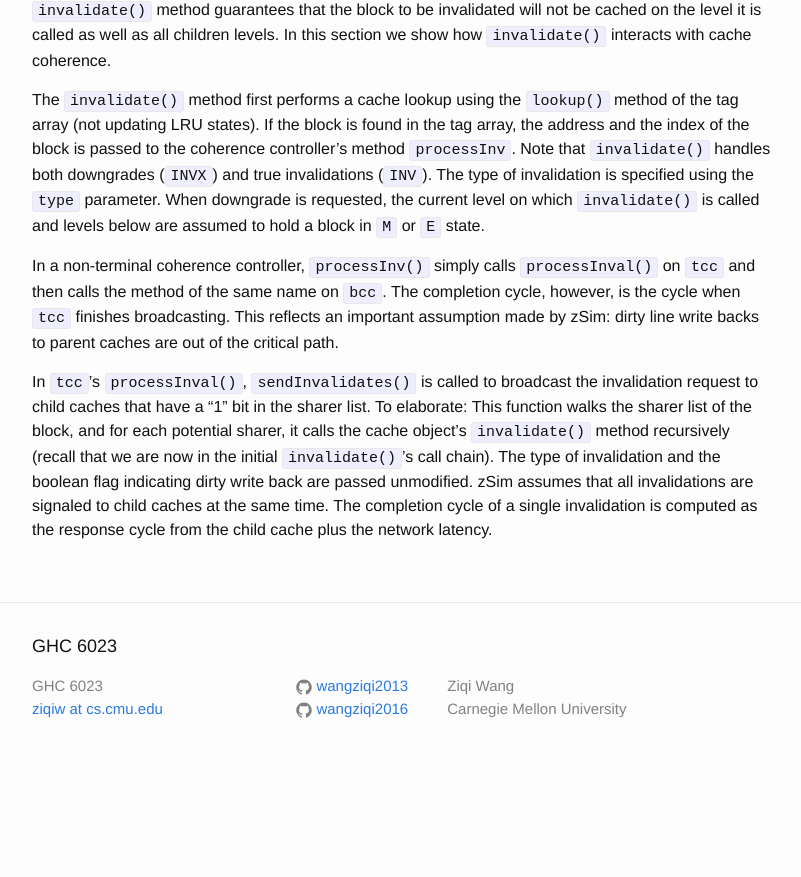
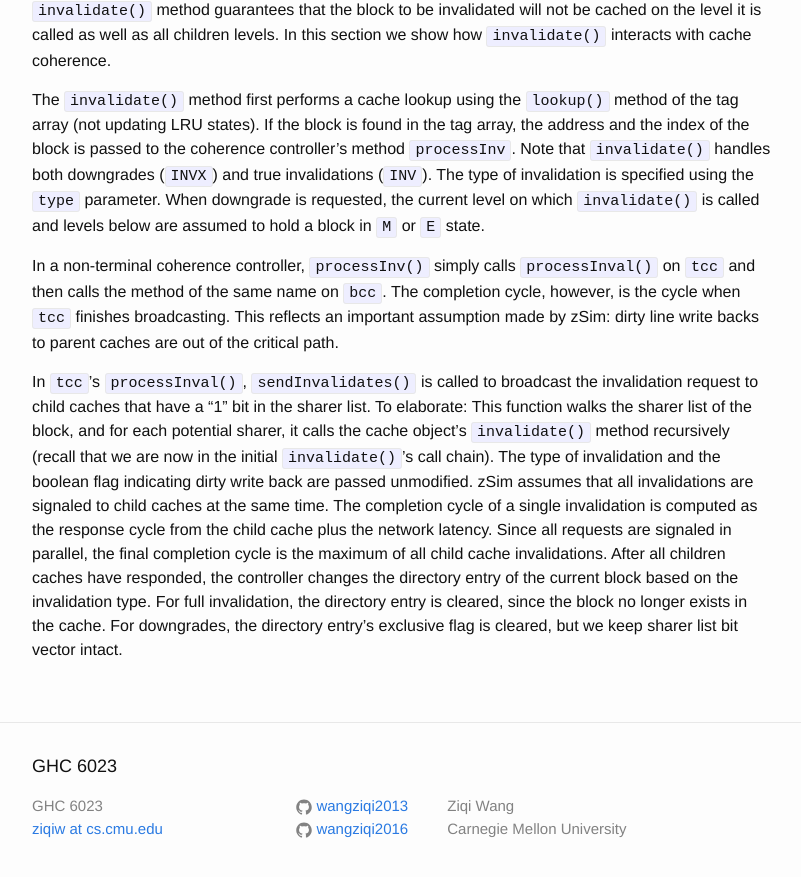
Before and after one commit to wangziqi2013/wangziqi2013.github.io, a Jekyll site: the page built from _posts/2019-12-24-understand-zsim-cc-sim.markdown, in a window 1280 px wide and 900 px high, scrolled down 8040 px. Shown: the top 877 px of the window, without its empty margins (238-1039 px from the left). Built offline with Jekyll 4.4.1, drawn with Linux system fonts in a browser that asks for light colours; before the commit the page ends 8820 px from its top, so only the background shows below that.

Commit message:
Finish invalidation tcc

```diff
--- a/_posts/2019-12-24-understand-zsim-cc-sim.markdown
+++ b/_posts/2019-12-24-understand-zsim-cc-sim.markdown
@@ -315,4 +315,8 @@ have a "1" bit in the sharer list. To elaborate: This function walks the sharer
 sharer, it calls the cache object's `invalidate()` method recursively (recall that we are now in the initial `invalidate()`'s
 call chain). The type of invalidation and the boolean flag indicating dirty write back are passed unmodified. zSim assumes
 that all invalidations are signaled to child caches at the same time. The completion cycle of a single invalidation is
-computed as the response cycle from the child cache plus the network latency.
+computed as the response cycle from the child cache plus the network latency. Since all requests are signaled in parallel,
+the final completion cycle is the maximum of all child cache invalidations. After all children caches have responded,
+the controller changes the directory entry of the current block based on the invalidation type. For full invalidation,
+the directory entry is cleared, since the block no longer exists in the cache. For downgrades, the directory entry's
+exclusive flag is cleared, but we keep sharer list bit vector intact.
```
